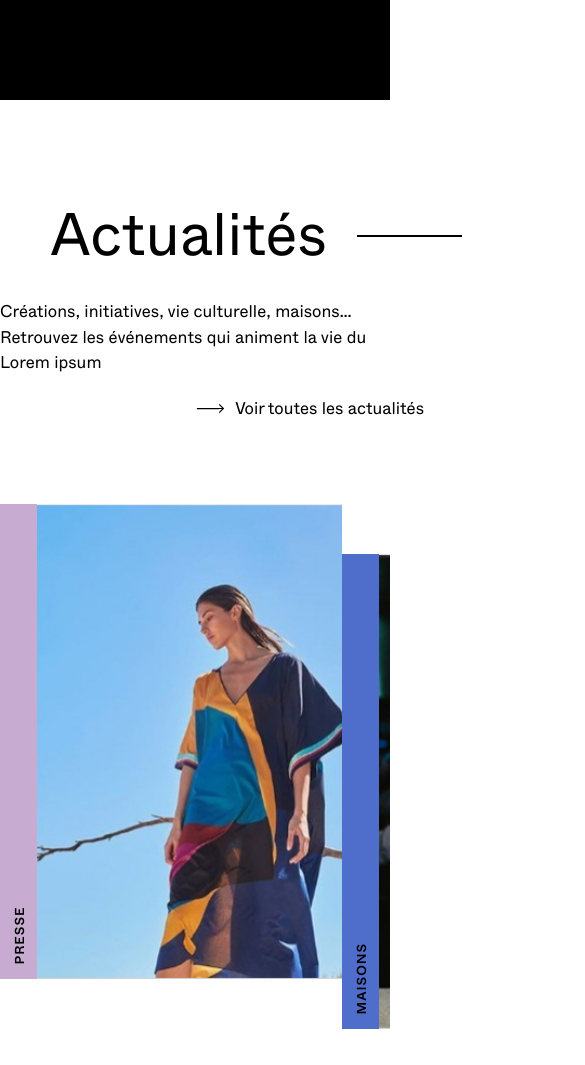
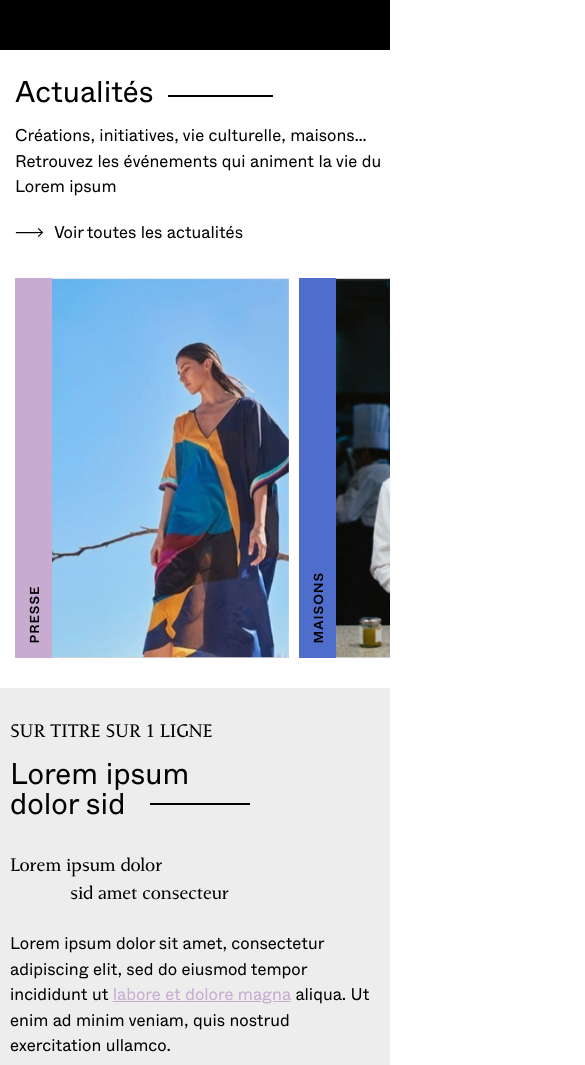
Before and after one commit to jcduplan-mms/test-technique-opus-domus, a website: page index.html in a window 390 px wide. Shown: the top 1065 px of the page, 585 px wide, since content can reach past the window. Drawn offline with nearby package versions, Linux system fonts and the light colour scheme.

Commit message:
update mobile responsive

```diff
--- a/src/scss/_partials/base/buttons.scss
+++ b/src/scss/_partials/base/buttons.scss
@@ -22,8 +22,10 @@ a, button, input {
       color: $white;
     }
 
-    @include max($bp_extra_small) {
+    @include max($bp_small) {
       width: 100%;
+      justify-content: flex-start;
+      margin-left: 0 !important;
     }
 
     &.cta-full {
--- a/src/scss/_partials/base/hover.scss
+++ b/src/scss/_partials/base/hover.scss
@@ -1,3 +1,4 @@
+@include min($bp_min_hover) {
   // TRANSITIONS CONFIG
 
   .strate-article .row .content-article .content > p a,
@@ -44,3 +45,4 @@
       }
     }
   }
+}
--- a/src/scss/_partials/layout/footer.scss
+++ b/src/scss/_partials/layout/footer.scss
@@ -4,4 +4,8 @@ footer {
   position: relative;
   background-color: $black;
   height: 100px;
+
+  @include max($bp_small) {
+    height: 50px;
+  }
 }
--- a/src/scss/_partials/layout/header.scss
+++ b/src/scss/_partials/layout/header.scss
@@ -4,4 +4,8 @@ header {
   position: relative;
   background-color: $black;
   height: 100px;
+
+  @include max($bp_small) {
+    height: 50px;
+  }
 }
--- a/src/scss/_partials/strates/strate_actu.scss
+++ b/src/scss/_partials/strates/strate_actu.scss
@@ -9,8 +9,22 @@
   background-color: $white;
   padding: 110px 0 165px;
 
+  @include max($bp_small) {
+    padding: 30px 0;
+  }
+
   .head {
     margin-bottom: 80px;
+
+    @include max($bp_small) {
+      margin-left: 0 !important;
+      padding-left: 30px;
+      margin-bottom: 30px;
+    }
+
+    @include max($bp_mobile) {
+      padding-left: 15px;
+    }
 
     > .title {
       font-family: $whyte-book;
@@ -20,6 +34,12 @@
       margin-bottom: 20px;
       margin-left: 50px;
 
+      @include max($bp_small) {
+        margin-left: 0;
+        font-size: 30px;
+        margin-bottom: 10px;
+      }
+
       &:after {
         content: '';
         position: absolute;
@@ -28,6 +48,11 @@
         height: 2px;
         width: 105px;
         background-color: $black;
+
+        @include max($bp_small) {
+          top: 15px;
+          left: calc(100% + 15px);
+        }
       }
     }
 
@@ -48,6 +73,15 @@
     .splide__track {
       padding-bottom: 50px;
 
+      @include max($bp_small) {
+        padding-bottom: 0;
+        padding-left: 30px !important;
+      }
+
+      @include max($bp_mobile) {
+        padding-left: 15px !important;
+      }
+
       ul.splide__list {
         display: flex;
         align-items: center;
@@ -55,14 +89,26 @@
         li.splide__slide {
           position: relative;
 
-          &:nth-child(even) {
-            top: 50px;
+          @include max($bp_small) {
+            margin-right: 10px !important;
+          }
+
+          @include min($bp_small) {
+
+            &:nth-child(even) {
+              top: 50px;
+            }
           }
 
           a.box-actu {
             display: flex;
             width: 342px;
             height: 475px;
+
+            @include max($bp_mobile) {
+              width: 274px;
+              height: 380px;
+            }
 
             > .cat {
               position: relative;
@@ -104,7 +150,7 @@
             }
 
             > .image {
-              width: 305px;
+              width: calc(100% - 37px);
               height: 100%;
               display: flex;
               overflow: hidden;
--- a/src/scss/_partials/strates/strate_article.scss
+++ b/src/scss/_partials/strates/strate_article.scss
@@ -8,6 +8,10 @@
   position: relative;
 
   .row {
+    @include max($bp_small) {
+      flex-direction: column-reverse;
+    }
+
     .image-article {
       position: -webkit-sticky;
       position: sticky;
@@ -15,6 +19,14 @@
       width: 580px;
       height: 100vh;
       margin-bottom: 130px;
+
+      @include max($bp_small) {
+        margin-bottom: 30px;
+        height: auto;
+        width: 100%;
+        position: relative;
+        top: auto;
+      }
 
       > img {
         width: 100%;
@@ -25,6 +37,10 @@
 
     .content-article {
       padding: 180px 0 130px 140px;
+
+      @include max($bp_small) {
+        padding: 30px 0;
+      }
 
       .on-title {
         text-transform: uppercase;
@@ -41,6 +57,12 @@
         margin-bottom: 60px;
         left: -4px;
 
+        @include max($bp_small) {
+          left: auto;
+          margin-bottom: 30px;
+          font-size: 30px;
+        }
+
         &.with_line {
           &:after {
             content: '';
@@ -50,6 +72,11 @@
             height: 2px;
             width: 100px;
             background-color: $black;
+
+            @include max($bp_small) {
+              left: 140px;
+              bottom: 20px;
+            }
           }
         }
       }
@@ -64,6 +91,11 @@
           font-family: $conqueror-text-regular;
           margin-top: 60px;
           margin-bottom: 50px;
+
+          @include max($bp_small) {
+            margin-top: 30px;
+            margin-bottom: 30px;
+          }
 
           &:first-child {
             margin-top: 0;
@@ -83,6 +115,11 @@
           margin-bottom: 30px;
           padding-left: 60px;
 
+          @include max($bp_small) {
+            padding-left: 0;
+            margin-bottom: 15px;
+          }
+
           &:last-child {
             margin-bottom: 0;
           }
@@ -96,6 +133,10 @@
         > ul {
           padding-left: 70px;
           margin-bottom: 30px;
+
+          @include max($bp_small) {
+            padding-left: 0;
+          }
 
           > li {
             position: relative;
```
Also changed, not shown: assets/css/styles.min.css. Lines whose indentation alone changed are shown as unchanged.
